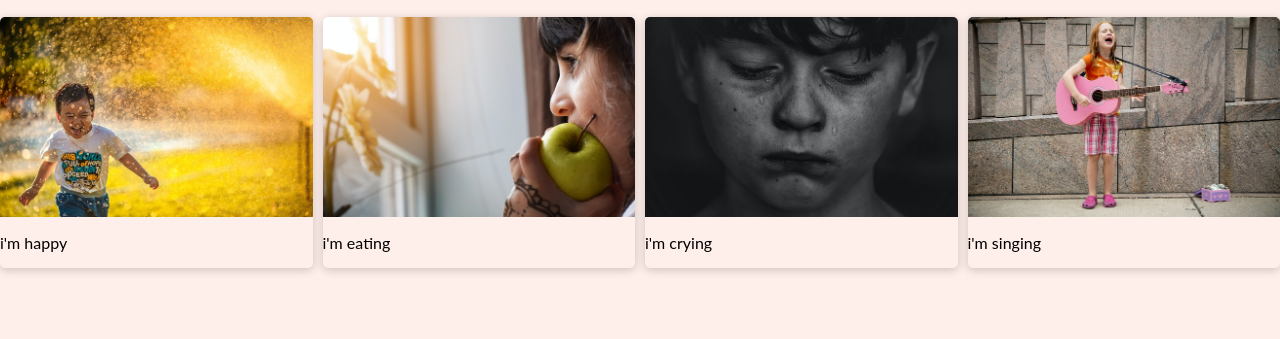
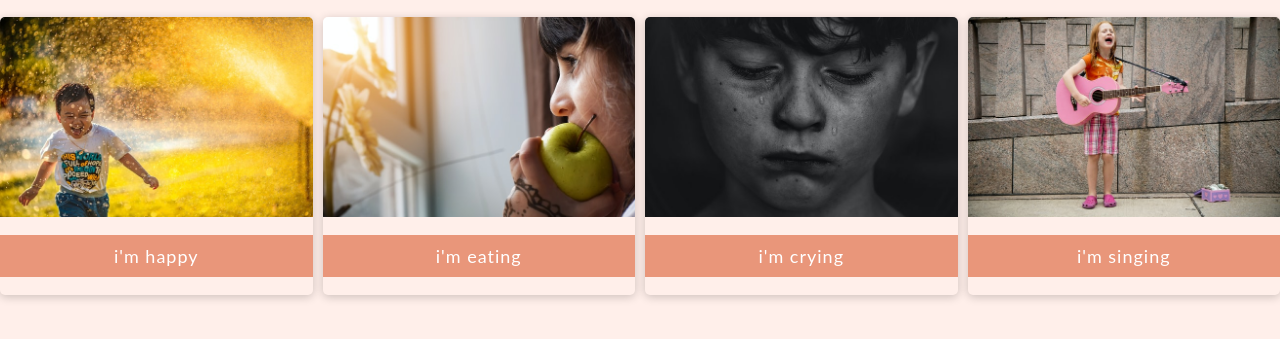
Before and after one commit to AichaLr/Text_Reader, a plain HTML site: page index.html in a window 1280 px wide. Shown: the part 119-458 px from the top of the page. Drawn offline with Linux system fonts and the light colour scheme.

Commit message:
css version v01

```diff
--- a/style.css
+++ b/style.css
@@ -99,3 +99,11 @@ main {
 .box.active {
   box-shadow: 0 0 10px 5px darksalmon;
 }
+.box .info {
+  background-color: darksalmon;
+  color: white;
+  font-size: 18px;
+  letter-spacing: 1px;
+  text-align: center;
+  padding: 10px;
+}
```
